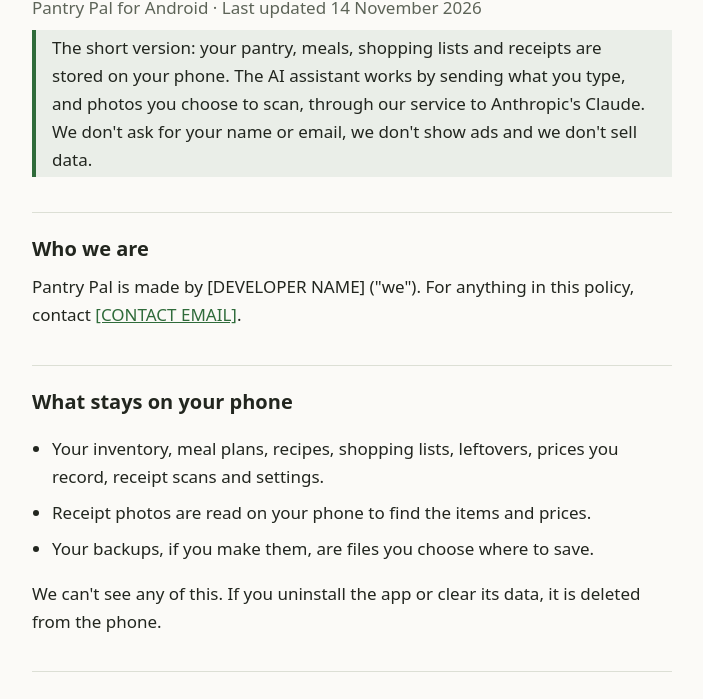
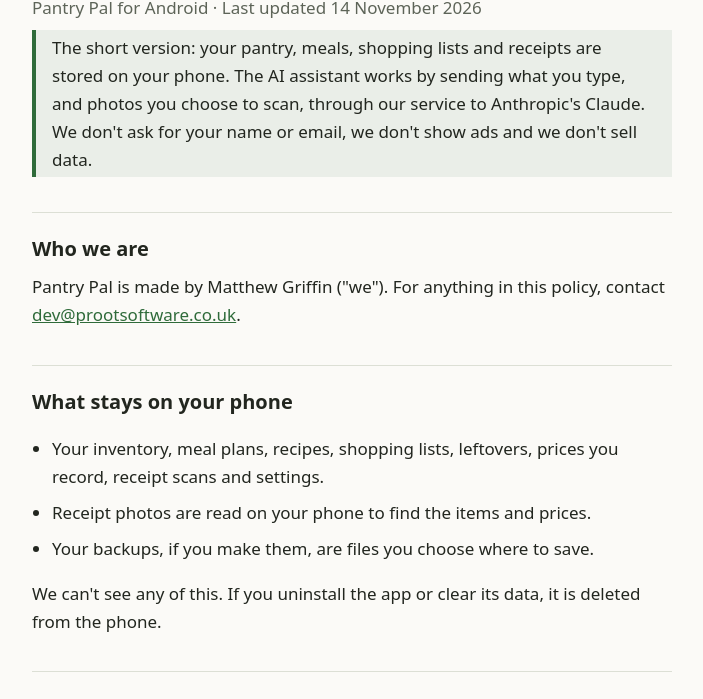
Before and after one commit to MatthewGriffin/pantry-pal-privacy, a plain HTML site: page index.html in a window 1280 px wide. Shown: the part 92-791 px from the top of the page, without its empty margins (288-991 px from the left). Drawn offline with Linux system fonts and the light colour scheme.

Commit message:
Fill in developer name and contact email

```diff
--- a/index.html
+++ b/index.html
@@ -15,7 +15,7 @@
   <p class="note">The short version: your pantry, meals, shopping lists and receipts are stored on your phone. The AI assistant works by sending what you type, and photos you choose to scan, through our service to Anthropic's Claude. We don't ask for your name or email, we don't show ads and we don't sell data.</p>
 
   <h2>Who we are</h2>
-  <p>Pantry Pal is made by [DEVELOPER NAME] ("we"). For anything in this policy, contact <a href="mailto:[CONTACT EMAIL]">[CONTACT EMAIL]</a>.</p>
+  <p>Pantry Pal is made by Matthew Griffin ("we"). For anything in this policy, contact <a href="mailto:dev@prootsoftware.co.uk">dev@prootsoftware.co.uk</a>.</p>
 
   <h2>What stays on your phone</h2>
   <ul>
```
